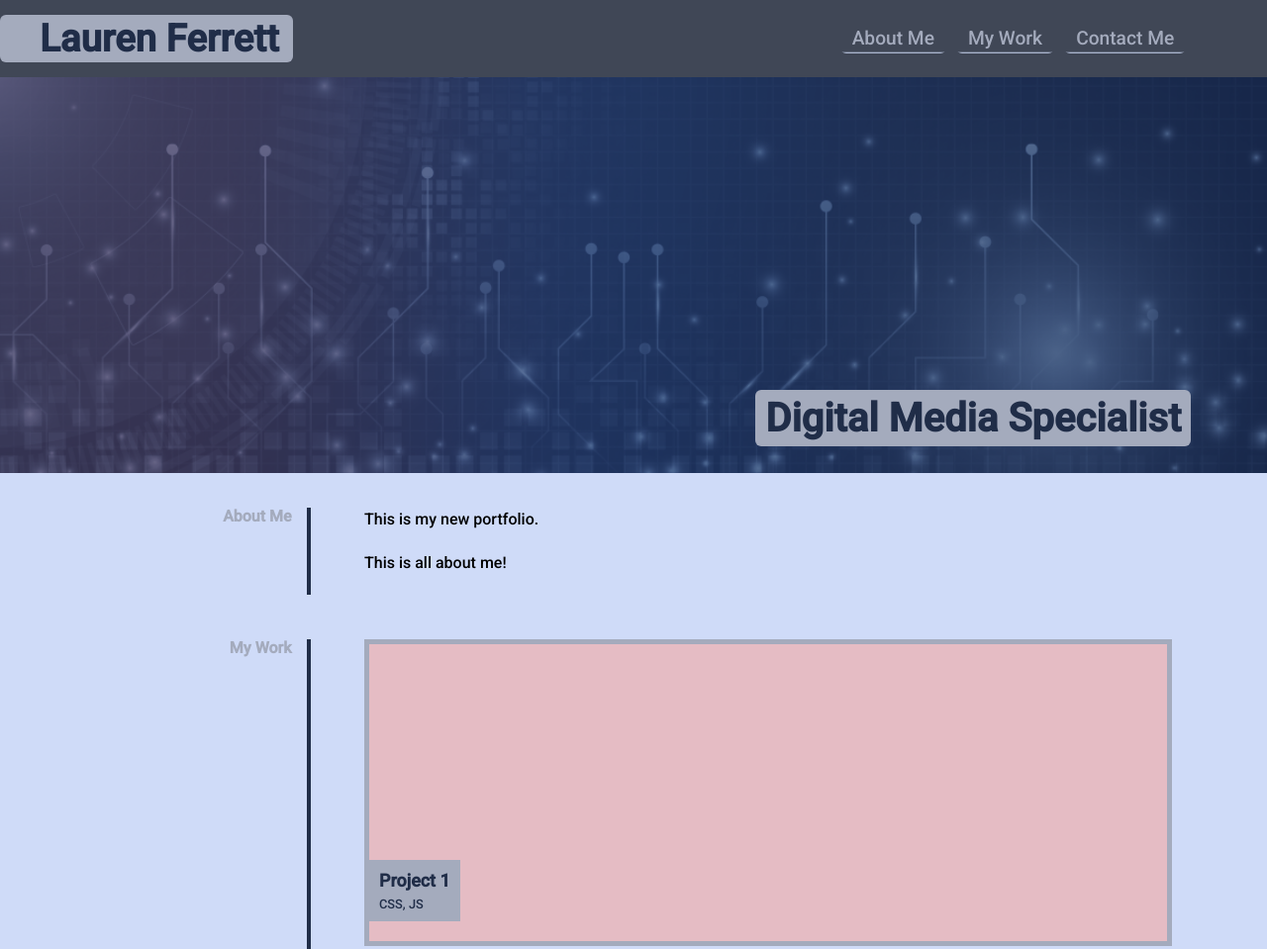
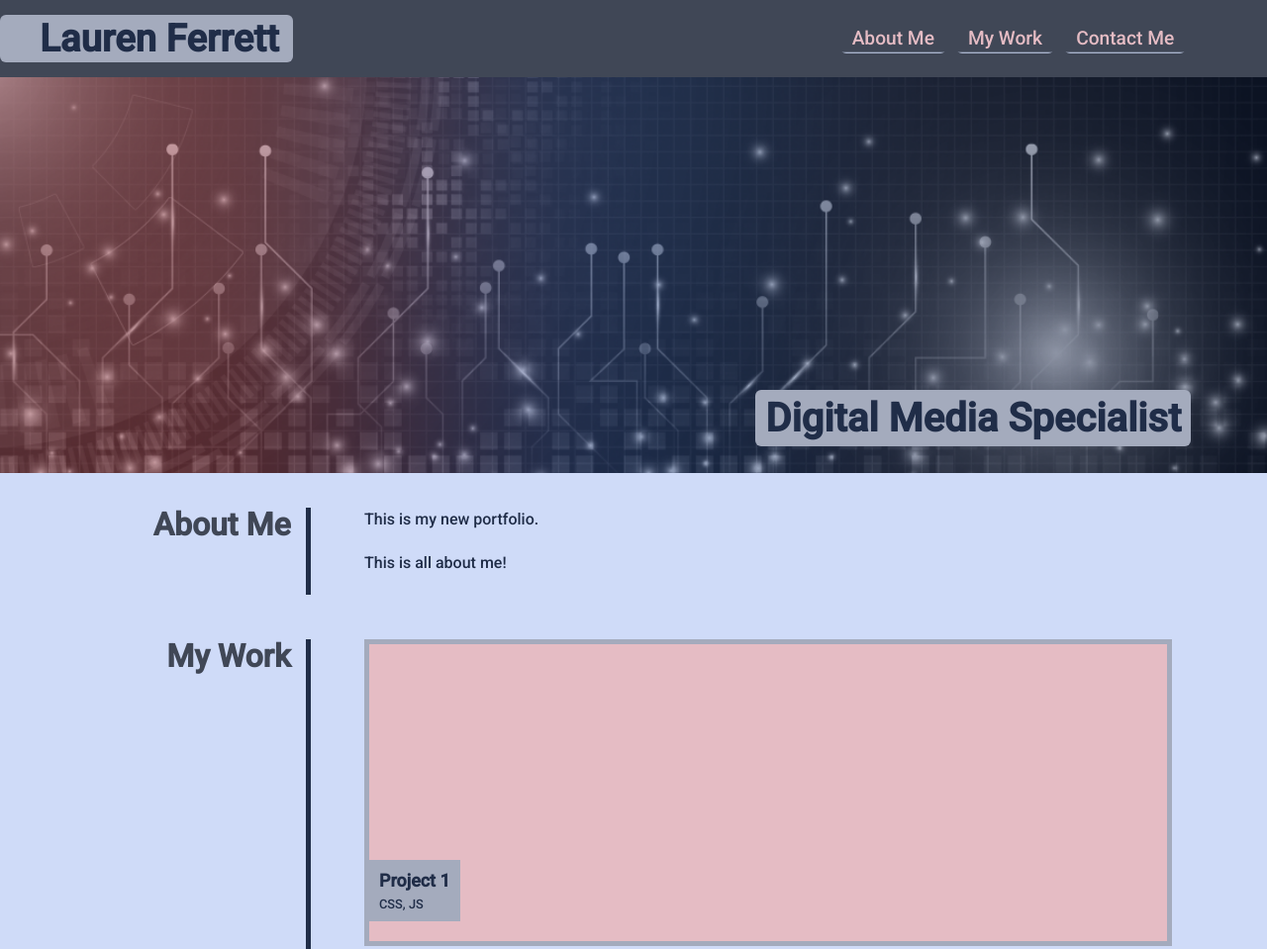
Before and after one commit to LFerrett/portfolio_ljf, a plain HTML site: page index.html in a window 1280 px wide. Shown: the top 959 px of the page at 99% size. Drawn offline with Linux system fonts and the light colour scheme.

Commit message:
Aesthetic changes to css - color, font size, etc.

```diff
--- a/assets/style.css
+++ b/assets/style.css
@@ -36,7 +36,6 @@ header {
   flex-wrap: wrap;
   align-items: center;
   background-color: var(--dark);
-  box-shadow: lightgray;
 }
 
 header h1 {
@@ -64,7 +63,7 @@ nav a {
   text-decoration: none;
   padding: 0px 12px;
   margin: 5px;
-  color: var(--gray);
+  color: var(--pink);
   background-image: linear-gradient(var(--dark), var(--light));
   background-repeat: no-repeat;
   background-size: 100% 2px;
@@ -83,16 +82,11 @@ main {
   margin-bottom: 45px;
 }
 
-.light {
-  color: var(--light);
-}
-
 .hero-banner {
-  background: rgb(68, 88, 120);
+  background: var(--dkblue);
   background-image: url("./images/header.png");
   background-size: cover;
   background-position: center;
-  background-blend-mode: soft-light;
   min-height: 50vh;
   color: var(--light);
   padding: 2% 6%;
@@ -135,11 +129,12 @@ main {
 }
 
 .page-section > h2 {
+  color:var(--dark);
   flex: 0 0 20%;
   text-align: right;
   padding-right: 15px;
-  border-right: 4px solid var(--dkblue);
-  font-size: vw;
+  border-right: 5px solid var(--dkblue);
+  font-size: 200%;
   line-height: 1.1;
 }
 
@@ -149,7 +144,7 @@ main {
 
 .page-section p {
   margin-bottom: 20px;
-  color: black;
+  color: var(--dkblue);
 }
 
 .project-container {
@@ -232,7 +227,7 @@ main {
   font-size: 1.1rem;
   font-style: normal;
   border-radius: 6px;
-  background-image: linear-gradient(var(--dkpink), var(--light));
+  background-image: linear-gradient(var(--pink), var(--light));
   background-repeat: no-repeat;
   background-size: 100% 2px;
   background-position: bottom;
```
